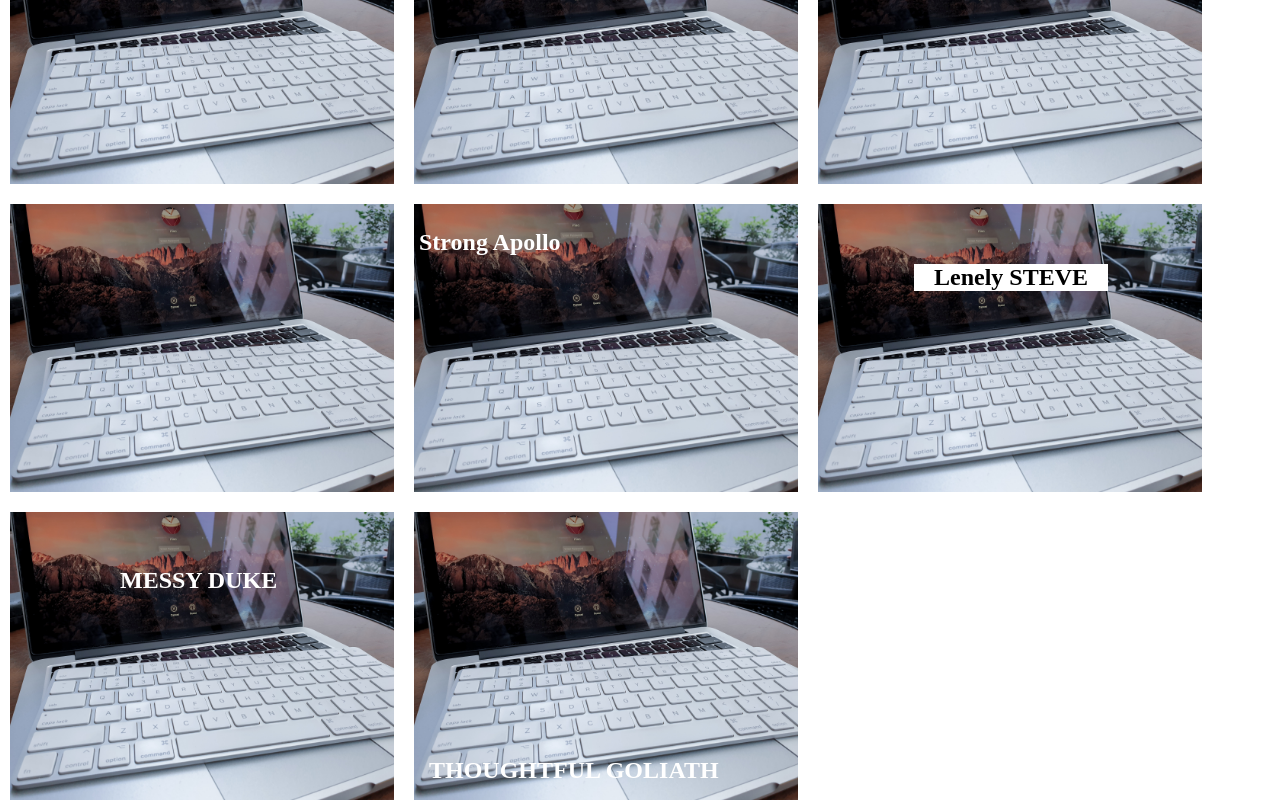
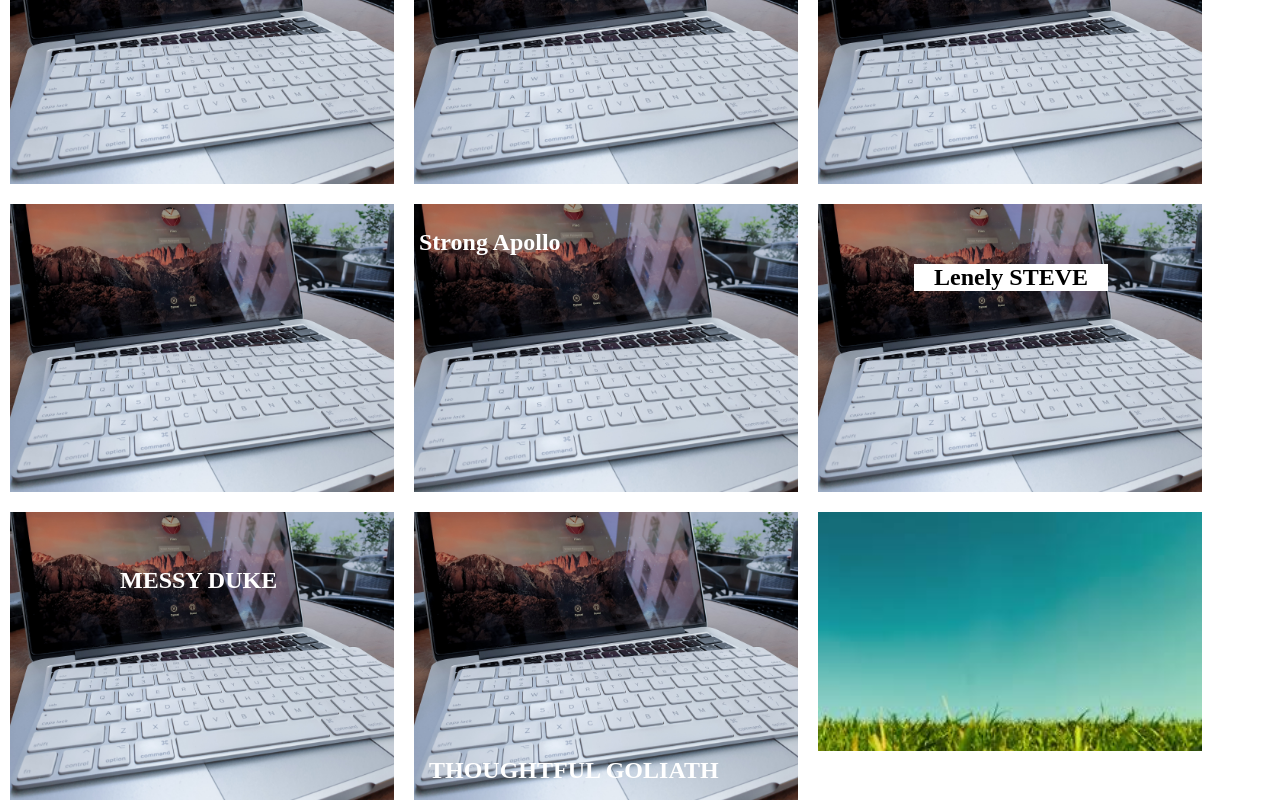
Before and after one commit to andsilver/angular-animation-effects, an Angular app: page / in a window 1280 px wide. Shown: the part 750-1550 px from the top of the page. Built offline with nearby package versions, Linux system fonts and the light colour scheme.

Commit message:
Merged slider into master

```diff
--- /dev/null
+++ b/src/animation/slider/slider.component.html
@@ -0,0 +1,6 @@
+<div class="before">
+  <ng-content select="before"></ng-content>
+</div>
+<div class="after">
+  <ng-content select="after"></ng-content>
+</div>
--- /dev/null
+++ b/src/animation/slider/slider.component.scss
@@ -0,0 +1,22 @@
+:host {
+  display: flex;
+  flex-flow: row nowrap;
+  flex: 1 0 0;
+  position: relative;
+
+  .before,
+  .after {
+    transition: all 0.5s ease-in-out;
+    position: absolute;
+    width: 100%;
+    height: auto;
+  }
+
+  .before {
+    margin-bottom: 0 !important;
+  }
+
+  &.effect-horizontal {}
+
+  &.effect-vertical {}
+}
--- /dev/null
+++ b/src/animation/slider/slider.component.ts
@@ -0,0 +1,40 @@
+import { Component, Input, OnInit, ElementRef, Renderer2, OnDestroy, OnChanges, SimpleChanges } from '@angular/core';
+import { takeUntil } from 'rxjs/operators';
+import { Subject } from 'rxjs';
+import { Orientations } from './slider_orientation';
+
+@Component({
+  selector: 'before-after',
+  templateUrl: './slider.component.html',
+  styleUrls: ['./slider.component.scss']
+})
+export class SliderComponent implements OnInit, OnChanges, OnDestroy {
+  Effects = Orientations;
+
+  effect$ = new Subject<Orientations>();
+  stop$ = new Subject<void>();
+  constructor(public elementRef: ElementRef, private renderer: Renderer2) {
+    this.effect$.pipe(takeUntil(this.stop$)).subscribe(orientation => {
+      this.renderer.addClass(
+        this.elementRef.nativeElement,
+        'effect-' + orientation.toString()
+      );
+    });
+  }
+
+  @Input() orientation = Orientations.Horizontal;
+
+
+  ngOnInit() {
+    this.effect$.next(this.orientation);
+  }
+  ngOnDestroy(): void {
+    this.stop$.next();
+    this.stop$.complete();
+  }
+  ngOnChanges(changes: SimpleChanges): void {
+    if (changes.effect) {
+      this.effect$.next(changes.orientation.currentValue);
+    }
+  }
+}
--- /dev/null
+++ b/src/animation/slider/slider_after.ts
@@ -0,0 +1,18 @@
+import { Component, OnInit } from '@angular/core';
+
+@Component({
+  selector: 'after',
+  template: '<ng-content></ng-content>',
+  styles: [`
+  :host {
+    display: flex;
+    flex: 1;
+    height: 100%;
+    width: 100%;
+  }`]
+})
+export class SliderAfterComponent implements OnInit {
+  constructor() { }
+
+  ngOnInit() { }
+}
--- /dev/null
+++ b/src/animation/slider/slider_before.ts
@@ -0,0 +1,18 @@
+import { Component, OnInit } from '@angular/core';
+
+@Component({
+  selector: 'before',
+  template: '<ng-content></ng-content>',
+  styles: [`
+  :host {
+    display: flex;
+    flex: 1;
+    height: 100%;
+    width: 100%;
+  }`]
+})
+export class SliderBeforeComponent implements OnInit {
+  constructor() { }
+
+  ngOnInit() { }
+}
--- /dev/null
+++ b/src/animation/slider/slider_orientation.ts
@@ -0,0 +1,4 @@
+export enum Orientations {
+  Horizontal = 'horizontal',
+  Vertical = 'vertical'
+}
--- a/src/app/app.component.html
+++ b/src/app/app.component.html
@@ -128,3 +128,12 @@
     <p class="goliath_p">When Goliath comes out, you should run.</p>
   </pretty-box-content>
 </pretty-box>
+
+<before-after [orientation]="Orientations.Horizontal">
+  <before>
+    <img src="/assets/before.jpeg">
+  </before>
+  <after>
+    <img src="/assets/after.jpeg" alt="after">
+  </after>
+</before-after>
--- a/src/app/app.component.scss
+++ b/src/app/app.component.scss
@@ -19,18 +19,19 @@
       height: 100%;
     }
 
-    .front{
+    .front {
       background: pink;
     }
+
     .back {
       background: orangered;
       color: white;
+
       h1 {
         margin: 0;
       }
     }
   }
-
 
 
   ::ng-deep pretty-box {
@@ -112,4 +113,19 @@
       }
     }
   }
+
+  ::ng-deep before-after {
+    min-width: 384px;
+    min-height: 288px;
+    max-width: 384px;
+    max-height: 300px;
+    margin-right: 20px;
+    margin-bottom: 20px;
+    flex: 1 0 0;
+
+    img {
+      width: 100%;
+      height: 100%;
+    }
+  }
 }
--- a/src/app/app.component.ts
+++ b/src/app/app.component.ts
@@ -1,6 +1,7 @@
 import { Component } from '@angular/core';
 import { FlipBoxEffects } from '../animation/flip/effects';
 import { PrettyBoxEffects } from 'src/animation/prettybox/prettyeffect';
+import { Orientations } from '../animation/slider/slider_orientation'
 
 @Component({
   selector: 'app-root',
@@ -10,4 +11,5 @@ import { PrettyBoxEffects } from 'src/animation/prettybox/prettyeffect';
 export class AppComponent {
   FlipBoxEffects = FlipBoxEffects;
   PrettyBoxEffects = PrettyBoxEffects;
+  Orientations = Orientations;
 }
```
Also changed, not shown: src/animation/slider/slider.module.ts (added, +14 -0 lines), src/app/app.module.ts (+5 -3 lines), src/assets/after.jpeg (added), src/assets/before.jpeg (added).
